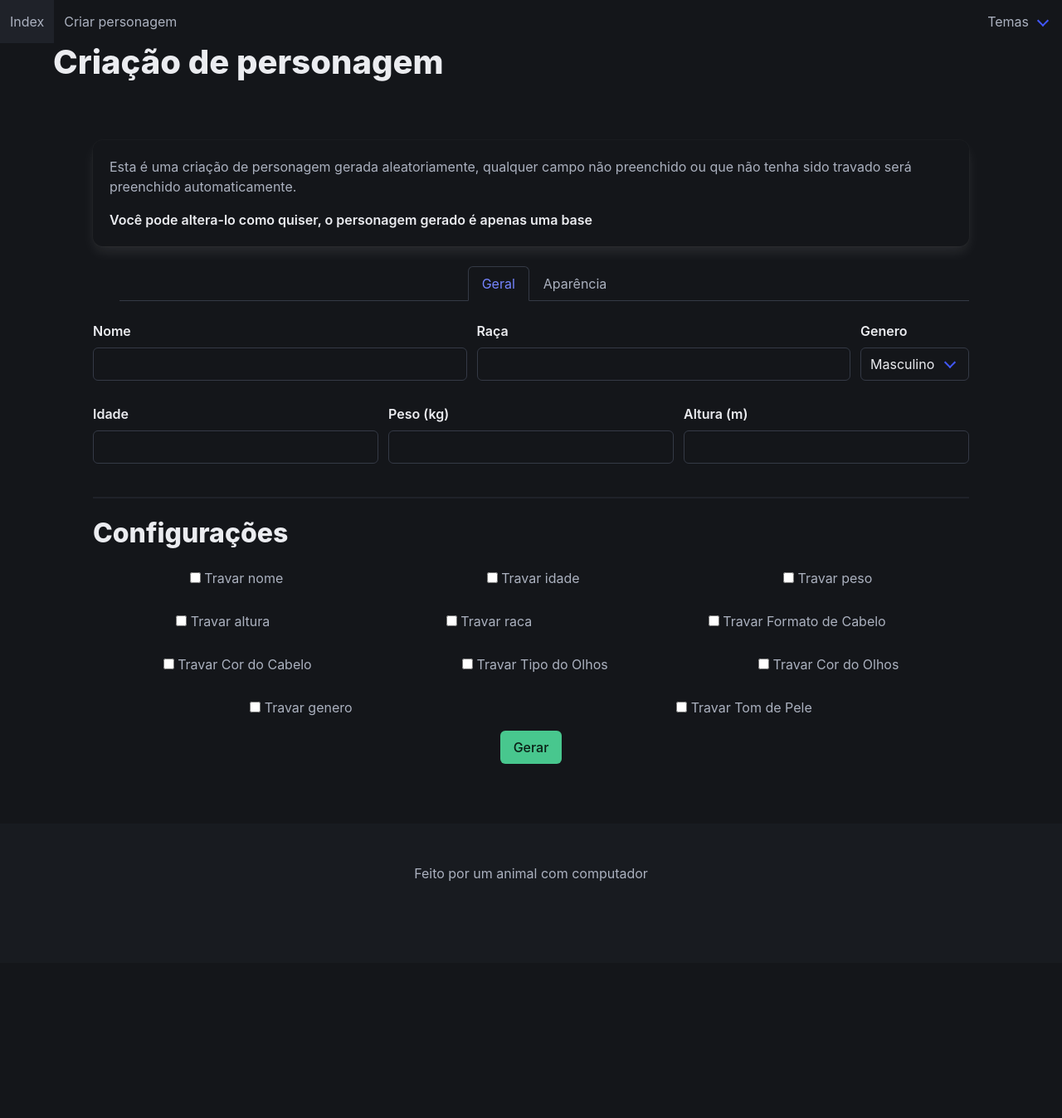
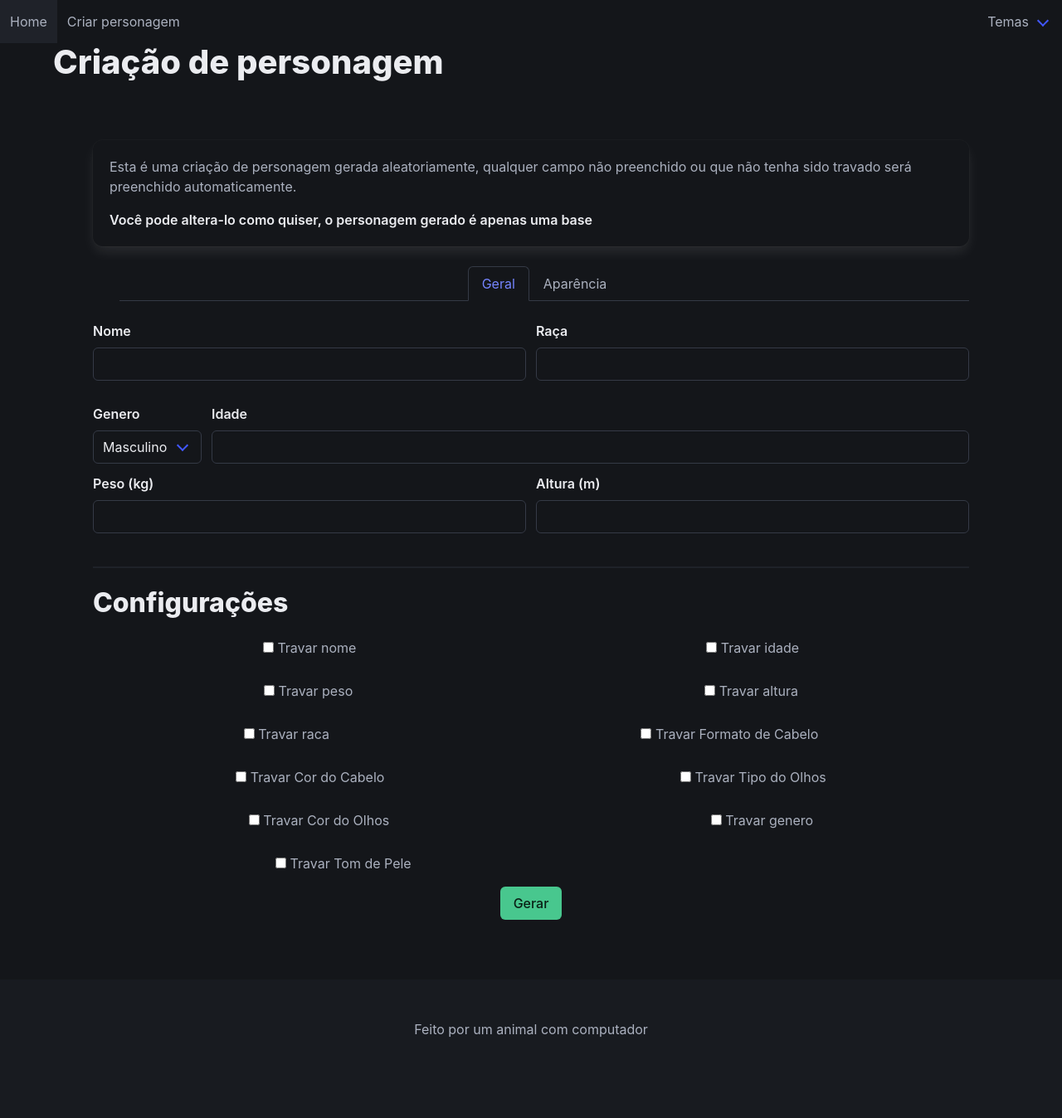
Before and after one commit to andreckw/rpg-site, a Flask app: page /personagem in a window 1280 px wide. Shown: the top 1348 px of the page at 83% size. Before the commit the page ends 1063 px from the top, so only its background shows below. Run offline with Flask 3, Linux system fonts and the light colour scheme.

Commit message:
Correcoes

```diff
--- a/templates/layouts/base.html
+++ b/templates/layouts/base.html
@@ -27,7 +27,7 @@
             <div class="navbar-menu" id="nav_menu">
                 <div class="navbar-start">
                     <a href="{{ url_for('index') }}" class="navbar-item">
-                        Index
+                        Home
                     </a>
                     <a href="{{ url_for('personagem') }}" class="navbar-item">
                         Criar personagem
--- a/templates/sites/index.html
+++ b/templates/sites/index.html
@@ -1,6 +1,6 @@
 {% extends "layouts/base.html" %}
 
-{% block titulo %} Index {% endblock %}
+{% block titulo %} Home {% endblock %}
 
 {% block tela %} Site de RPG {% endblock %}
 
--- a/templates/sites/personagem.html
+++ b/templates/sites/personagem.html
@@ -33,19 +33,22 @@
                 {{ form.raca.label(class="label") }}
                 {{ form.raca(class="input", value=new_personagem.raca) }}
             </p>
+        </div>
+
+        <div class="field is-grouped">
             <div class="control">
                 {{ form.genero.label(class="label") }}
                 <span class="select">
                     {{ form.genero() }}
                 </span>
             </div>
-        </div>
-
-        <div class="field is-grouped">
             <p class="control is-expanded">
                 {{ form.idade.label(class="label") }}
                 {{ form.idade(class="input", value=new_personagem.idade) }}
             </p>
+        </div>
+
+        <div class="field is-grouped">
             <p class="control is-expanded">
                 {{ form.peso.label(class="label") }}
                 {{ form.peso(class="input", value=new_personagem.peso) }}
@@ -70,12 +73,7 @@
                 {{ form.cabelo_cor(class="input",
                     value=new_personagem.cabelo_cor) }}
             </p>
-            <p class="control">
-                {{ form.tom_pele.label(class="label") }}
-                <span class="select">
-                    {{ form.tom_pele() }}
-                </span>
-            </p>
+
         </div>
         <div class="field is-grouped">
             <p class="control">
@@ -88,6 +86,15 @@
                 {{ form.olhos_cor.label(class="label") }}
                 {{ form.olhos_cor(class="input",
                     value=new_personagem.olhos_cor)}}
+            </p>
+        </div>
+
+        <div class="field is-grouped">
+            <p class="control">
+                {{ form.tom_pele.label(class="label") }}
+                <span class="select">
+                    {{ form.tom_pele() }}
+                </span>
             </p>
         </div>
     </div>
@@ -108,16 +115,22 @@
                 {{ form.travar_idade() }}
                 {{ form.travar_idade.label(class="checkbox") }}
             </p>
+        </div>
+
+        <div class="field is-grouped has-text-centered">
             <p class="control is-expanded">
                 {{ form.travar_peso() }}
                 {{ form.travar_peso.label(class="checkbox") }}
             </p>
-        </div>
-        <div class="field is-grouped has-text-centered">
+
             <p class="control is-expanded">
                 {{ form.travar_altura() }}
                 {{ form.travar_altura.label(class="checkbox") }}
             </p>
+        </div>
+
+        <div class="field is-grouped has-text-centered">
+
             <p class="control is-expanded">
                 {{ form.travar_raca() }}
                 {{ form.travar_raca.label(class="checkbox") }}
@@ -127,29 +140,36 @@
                 {{ form.travar_tipo_cabelo.label(class="checkbox") }}
             </p>
         </div>
+
         <div class="field is-grouped has-text-centered">
             <p class="control is-expanded">
                 {{ form.travar_cor_cabelo() }}
                 {{ form.travar_cor_cabelo.label(class="checkbox") }}
             </p>
+
             <p class="control is-expanded">
                 {{ form.travar_tipo_olhos() }}
                 {{ form.travar_tipo_olhos.label(class="checkbox") }}
             </p>
+        </div>
+
+        <div class="field is-grouped has-text-centered">
             <p class="control is-expanded">
                 {{ form.travar_cor_olhos() }}
                 {{ form.travar_cor_olhos.label(class="checkbox") }}
             </p>
-        </div>
-        <div class="field is-grouped has-text-centered">
             <p class="control is-expanded">
                 {{ form.travar_genero() }}
                 {{ form.travar_genero.label(class="checkbox") }}
             </p>
+        </div>
+
+        <div class="field is-grouped has-text-centered">
             <p class="control is-expanded">
                 {{ form.travar_tom_pele() }}
                 {{ form.travar_tom_pele.label(class="checkbox") }}
             </p>
+            <p class="control is-expanded"></p>
         </div>
     </div>
 
```
Also changed, not shown: README.md.
